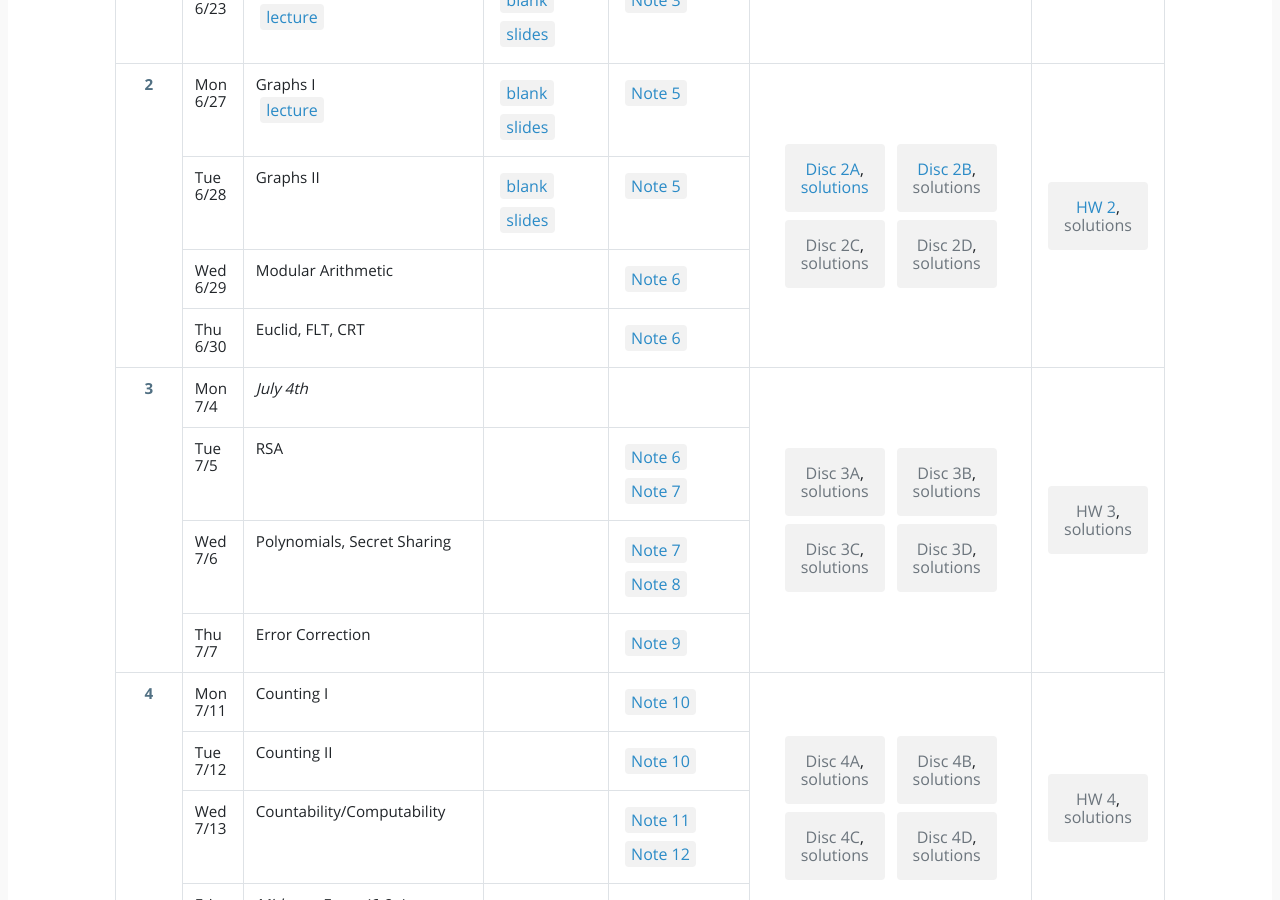
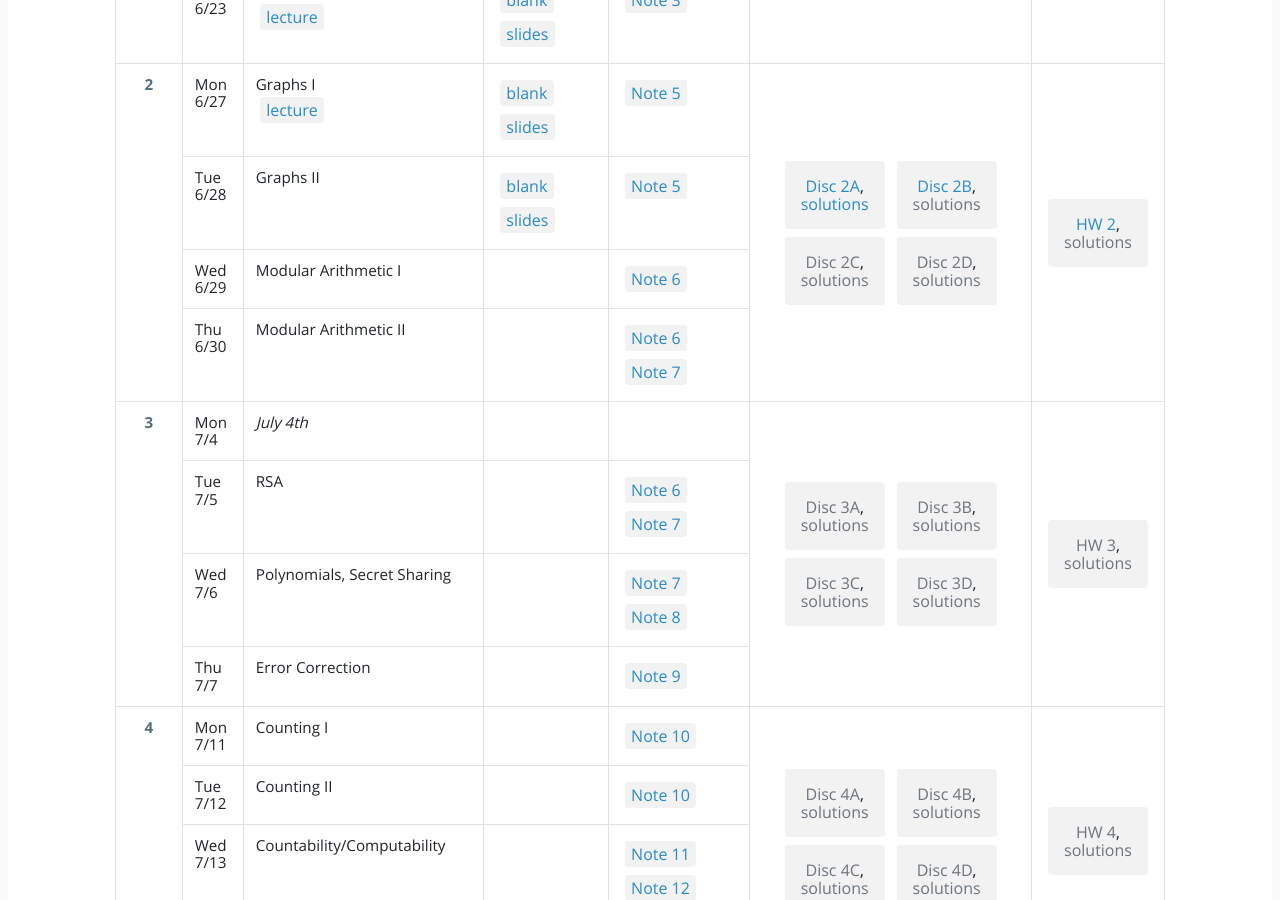
Before and after one commit to tsgoten/cs70-website, a Jekyll site: the page built from index.html, in a window 1280 px wide and 900 px high, scrolled down 591 px. Built offline with Jekyll 4.4.1, drawn with Linux system fonts in a browser that asks for light colours.

Commit message:
updated title and reading for thursday

```diff
--- a/_data/materials/weeks.yml
+++ b/_data/materials/weeks.yml
@@ -87,15 +87,15 @@
   date: 6/29
   day: Wed
   week: 2
-  title: Modular Arithmetic
+  title: Modular Arithmetic I
   reading_text: [6]
 
 - type: lec
   date: 6/30
   day: Thu
   week: 2
-  title: Euclid, FLT, CRT
-  reading_text: [6]
+  title: Modular Arithmetic II
+  reading_text: [6, 7]
 
 - type: lec
   date: 7/4
```
